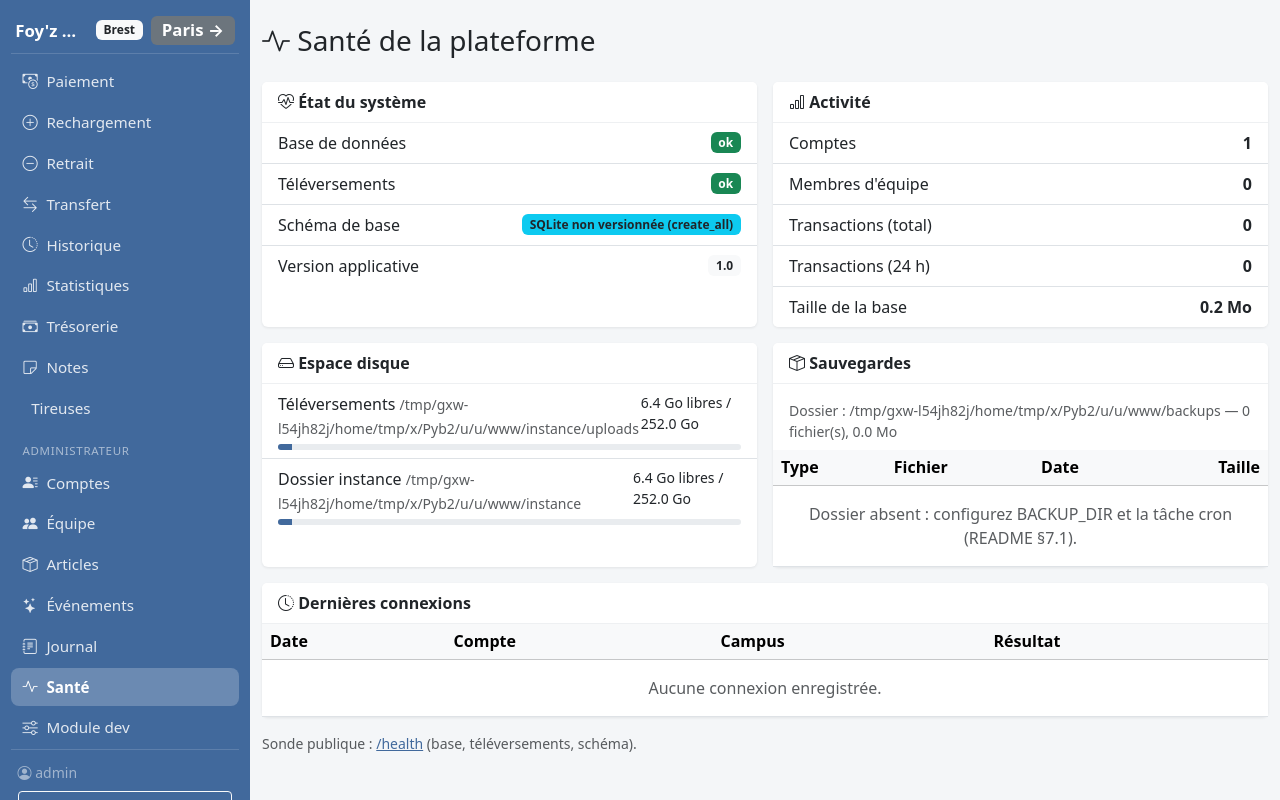
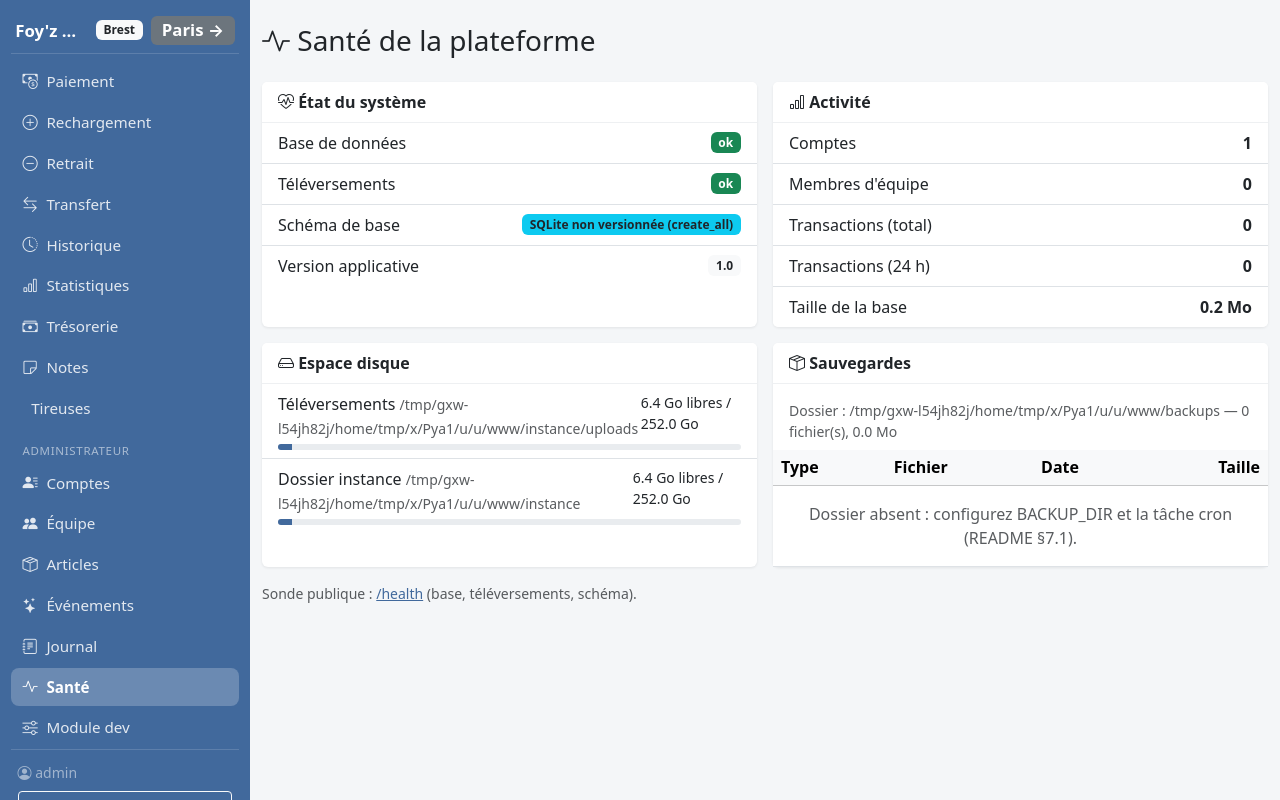
Before and after one commit to pauldebise/plateforme_foyz_bar, a Flask app: page /admin/sante in a window 1280 px wide. Run offline with Flask 3, Linux system fonts and the light colour scheme; the visitor is signed in with stand-in values (Sample User, id 1); data comes from the database, SQL or seed files in the repository; data that the repository does not hold is empty; some libraries are stand-ins or nearby versions.

Commit message:
admin: retrait des dernieres connexions de l'onglet sante (doublon du journal)

```diff
--- a/app/routes/admin.py
+++ b/app/routes/admin.py
@@ -1022,9 +1022,6 @@ def sante():
         ),
         "db_size": H.database_size(),
     }
-    last_logins = db.session.scalars(
-        select(LoginLog).order_by(LoginLog.created_at.desc()).limit(5)
-    ).all()
     return render_template(
         "admin/sante.html",
         checks=checks,
@@ -1033,7 +1030,6 @@ def sante():
         disks=disks,
         activity=activity,
         version=current_app.config.get("APP_VERSION", "?"),
-        last_logins=last_logins,
     )
 
 
--- a/app/templates/admin/sante.html
+++ b/app/templates/admin/sante.html
@@ -107,25 +107,5 @@
   </div>
 </div>
 
-<div class="card mb-3">
-  <div class="card-header"><i class="bi bi-clock-history"></i> Dernières connexions</div>
-  <div class="table-responsive">
-    <table class="table table-sm align-middle mb-0">
-      <thead class="table-light"><tr><th>Date</th><th>Compte</th><th>Campus</th><th>Résultat</th></tr></thead>
-      <tbody>
-        {% for log in last_logins %}
-        <tr class="{{ 'table-danger' if not log.success }}">
-          <td class="text-nowrap">{{ log.created_at|dt }}</td>
-          <td>{{ log.name }}</td>
-          <td>{{ CAMPUSSES.get(log.campus, log.campus) }}</td>
-          <td>{% if log.success %}<span class="badge bg-success">succès</span>{% else %}<span class="badge bg-danger">échec</span>{% endif %}</td>
-        </tr>
-        {% else %}
-        <tr><td colspan="4" class="text-center text-muted py-3">Aucune connexion enregistrée.</td></tr>
-        {% endfor %}
-      </tbody>
-    </table>
-  </div>
-</div>
 <p class="small text-muted">Sonde publique : <a href="{{ url_for('health') }}">/health</a> (base, téléversements, schéma).</p>
 {% endblock %}
```
Also changed, not shown: tests/test_sante.py (+1 -2 lines).
